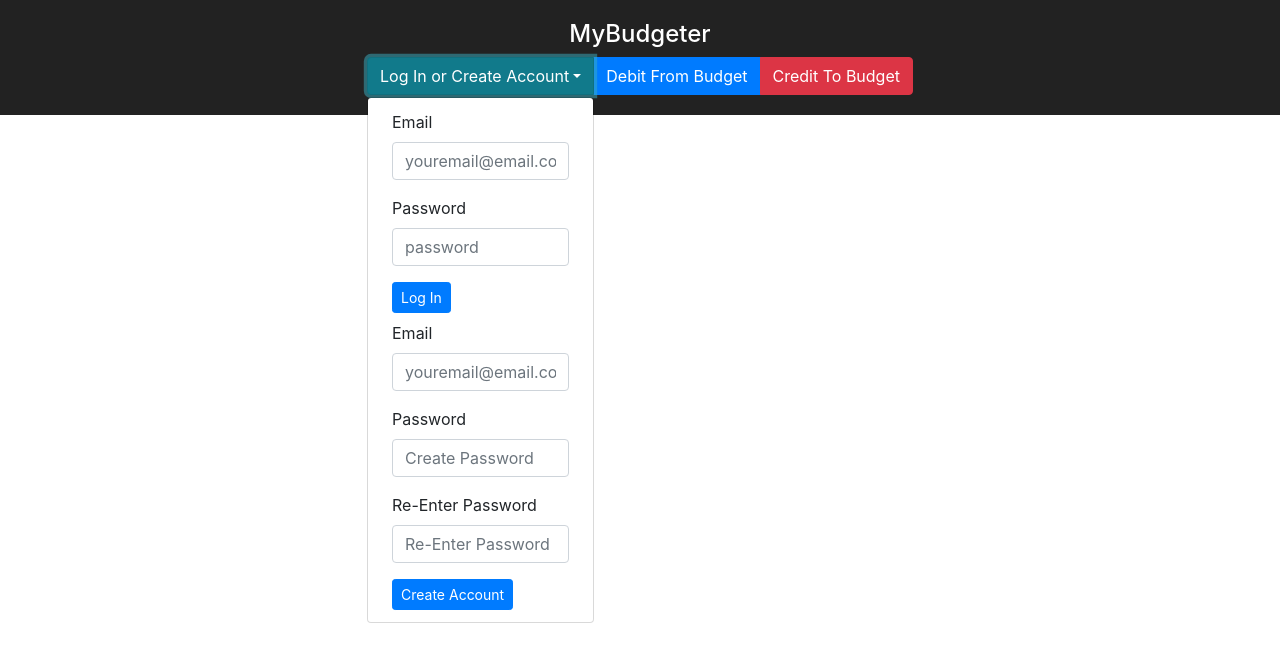
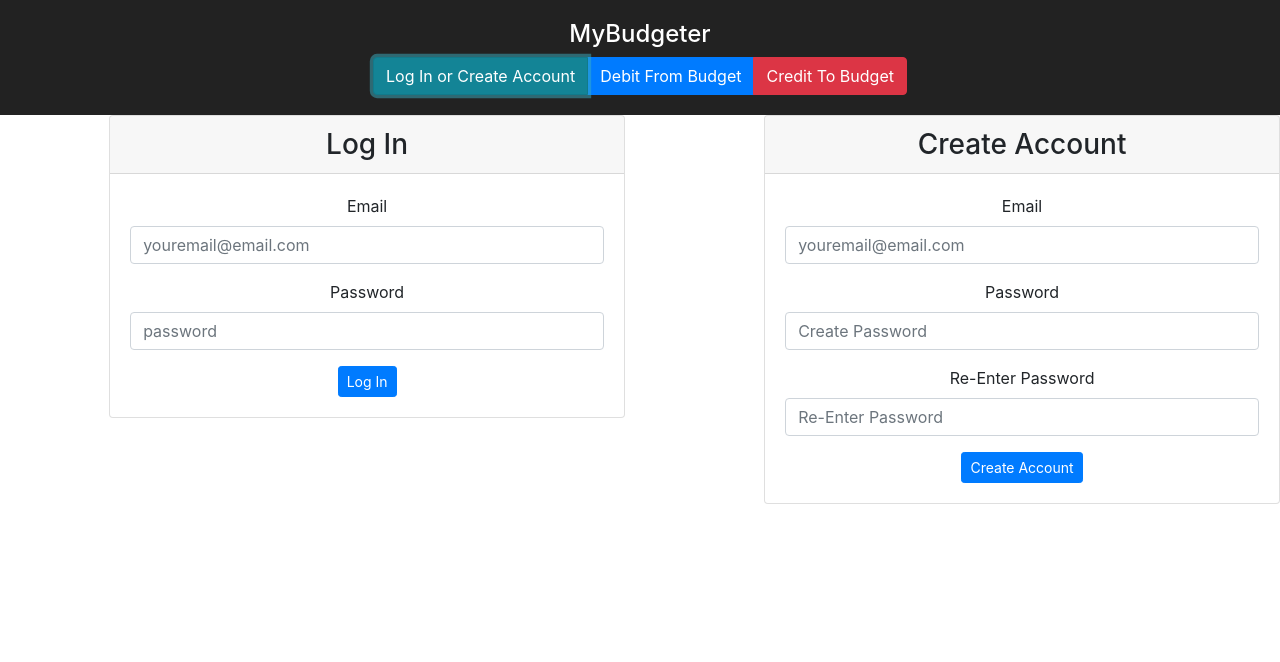
Before and after one commit to jeff-burns/my-budgeter-app-client, a React (Create React App) app: page / in a window 1280 px wide. Both pictures are taken after a click on the button "Log In or Create Account". Shown: the top 662 px of the page. Built offline with nearby package versions, Linux system fonts and the light colour scheme.

Commit message:
fixed login and createaccount to a toggle rather than dropdown

```diff
--- a/src/App.js
+++ b/src/App.js
@@ -4,16 +4,25 @@ import './App.css';
 import DropDown from './components/DropDown/DropDown';
 import CreditPage from './components/CreditPage/CreditPage';
 import DebitPage from './components/DebitPage/DebitPage';
+import LogIn from './components/LogIn/LogIn'
 
 class App extends Component {
   constructor(props) {
     super(props)
+      this.toggleAccount = this.toggleAccount.bind(this);
       this.toggleCredit = this.toggleCredit.bind(this);
       this.toggleDebit = this.toggleDebit.bind(this);
       this.state = {
+        dropdownOpen: false,
         creditOpen: false,
         debitOpen: false
       };
+    }
+
+    toggleAccount() {
+      this.setState({
+        dropdownOpen: !this.state.dropdownOpen
+      });
     }
 
     toggleCredit() {
@@ -34,11 +43,15 @@ class App extends Component {
         <header className="App-header">
           <h1 className="App-title">MyBudgeter</h1>
           <DropDown
+              toggleAccount={this.toggleAccount}
               toggleCredit={this.toggleCredit}
               toggleDebit={this.toggleDebit}
           />
         </header>
+
         <main>
+          { (this.state.dropdownOpen) ?
+            <LogIn /> : null }
           { (this.state.creditOpen) ?
             <CreditPage /> : null }
           { (this.state.debitOpen) ?
--- a/src/components/CreateAccount/CreateAccount.js
+++ b/src/components/CreateAccount/CreateAccount.js
@@ -4,7 +4,7 @@ import { Button, Form, FormGroup, Label, Input, FormText } from 'reactstrap';
 export default class CreateAccount extends React.Component {
   render() {
     return (
-        <Form>
+        <Form id="create-account">
         <FormGroup>
           <Label for="exampleEmail">Email</Label>
           <Input type="email" name="email" id="exampleEmail" placeholder="youremail@email.com" />
@@ -18,7 +18,6 @@ export default class CreateAccount extends React.Component {
           <Input type="password" name="password2" id="examplePassword2" placeholder="Re-Enter Password" />
         </FormGroup>
         <Button color="primary" size="sm">Create Account</Button>{' '}
-
       </Form>
     );
   }
--- a/src/components/DropDown/DropDown.js
+++ b/src/components/DropDown/DropDown.js
@@ -1,51 +1,33 @@
 import React from 'react';
-import { Button, ButtonGroup, ButtonDropdown, DropdownToggle, DropdownMenu, DropdownItem } from 'reactstrap';
-import LogIn from '../LogIn/LogIn';
-import CreateAccount from '../CreateAccount/CreateAccount'
+import { Button, ButtonGroup } from 'reactstrap';
+// import LogIn from '../LogIn/LogIn';
+// import CreateAccount from '../CreateAccount/CreateAccount'
 // import DebitPage from '../DebitPage/DebitPage';
 // import CreditPage from
 
 export default class DropDown extends React.Component {
     constructor(props) {
         super(props)
-          this.toggle = this.toggle.bind(this);
           this.state = {
-            dropdownOpen: false,
+
 
           };
         }
 
-        toggle() {
-          this.setState({
-            dropdownOpen: !this.state.dropdownOpen
-          });
-        }
+
 
 
   render() {
     return (
         <ButtonGroup>
 
-        <ButtonDropdown isOpen={this.state.dropdownOpen} toggle={this.toggle}>
-          <DropdownToggle caret  color="info">
+        <Button color="info" onClick={this.props.toggleAccount} >
             Log In or Create Account
-          </DropdownToggle>
-          <DropdownMenu>
-            <DropdownItem>
+        </Button>
 
-              <LogIn />
 
-            </DropdownItem>
 
-            <DropdownItem>
 
-              <CreateAccount />
-
-            </DropdownItem>
-
-          </DropdownMenu>
-
-        </ButtonDropdown>
         <Button color="primary" onClick={this.props.toggleDebit}>Debit From Budget</Button>
         <Button color="danger" onClick={this.props.toggleCredit}>Credit To Budget</Button>
       </ButtonGroup>
--- a/src/components/LogIn/LogIn.js
+++ b/src/components/LogIn/LogIn.js
@@ -1,20 +1,56 @@
 import React from 'react';
-import { Button, Form, FormGroup, Label, Input, FormText } from 'reactstrap';
+import { Button, Form, FormGroup, Label, Input, Card, CardBody, Row, Col, CardHeader  } from 'reactstrap';
 
 export default class LogIn extends React.Component {
   render() {
     return (
-      <Form>
+      <Row>
+        <Col sm="4" md={{ size: 5, offset: 1 }}>
+        <Card>
+        <CardHeader tag="h3">Log In</CardHeader>
+
+          <CardBody>
+            <Form id="log-in">
+              <FormGroup>
+                <Label for="exampleEmail">Email</Label>
+                <Input type="email" name="email" id="login-email" placeholder="youremail@email.com" />
+              </FormGroup>
+              <FormGroup>
+                <Label for="examplePassword">Password</Label>
+                <Input type="password" name="password" id="" placeholder="password" />
+              </FormGroup>
+              <Button color="primary" size="sm">Log In</Button>{' '}
+            </Form>
+          </CardBody>
+          </Card>
+      </Col>
+      <Col sm="4" md={{ size: 5, offset: 1 }}>
+      <Card>
+      <CardHeader tag="h3">Create Account</CardHeader>
+
+      <CardBody>
+
+      <Form id="create-account">
         <FormGroup>
           <Label for="exampleEmail">Email</Label>
-          <Input type="email" name="email" id="exampleEmail" placeholder="youremail@email.com" />
+          <Input type="email" name="email" id="create-account-email" placeholder="youremail@email.com" />
         </FormGroup>
         <FormGroup>
           <Label for="examplePassword">Password</Label>
-          <Input type="password" name="password" id="examplePassword" placeholder="password" />
+          <Input type="password" name="password" id="examplePassword" placeholder="Create Password" />
         </FormGroup>
-        <Button color="primary" size="sm">Log In</Button>{' '}
+        <FormGroup>
+          <Label for="examplePassword2">Re-Enter Password</Label>
+          <Input type="password" name="password2" id="examplePassword2" placeholder="Re-Enter Password" />
+        </FormGroup>
+        <Button color="primary" size="sm">Create Account</Button>{' '}
       </Form>
+      </CardBody>
+
+      </Card>
+      </Col>
+
+      </Row>
     );
   }
 }
```
